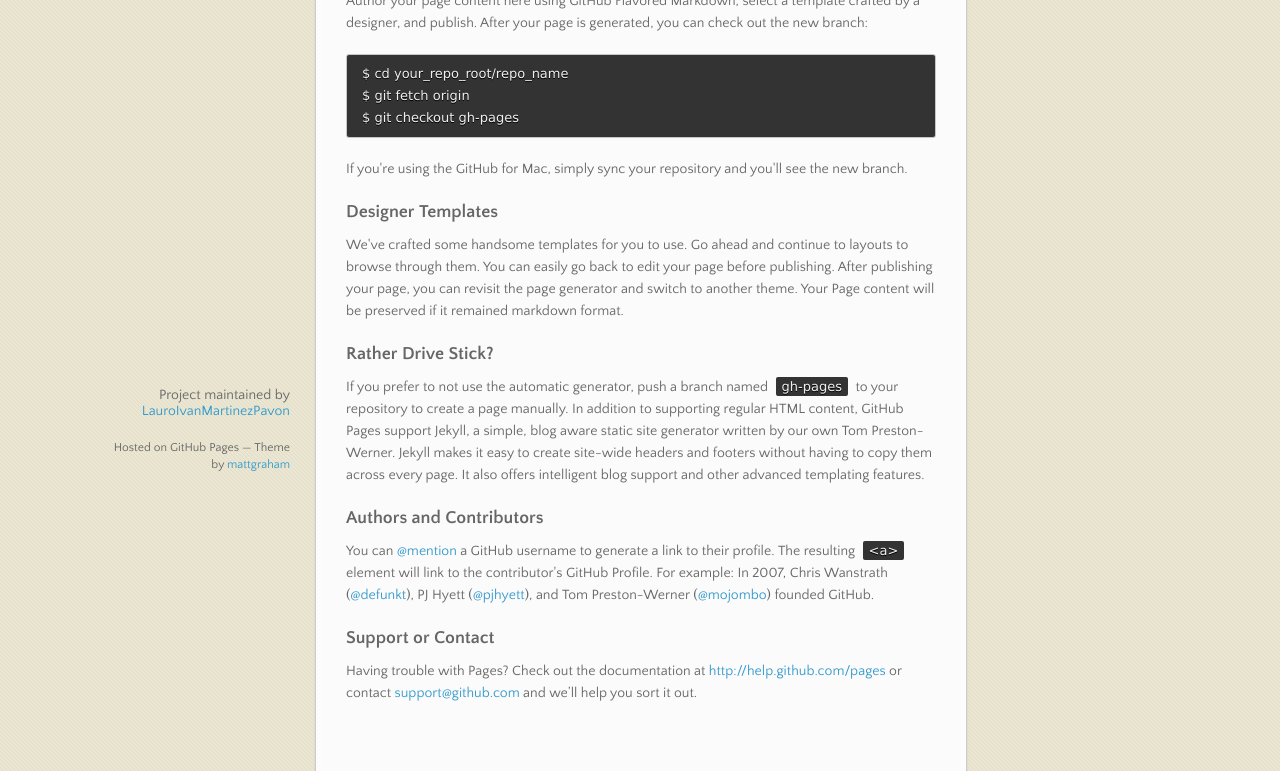
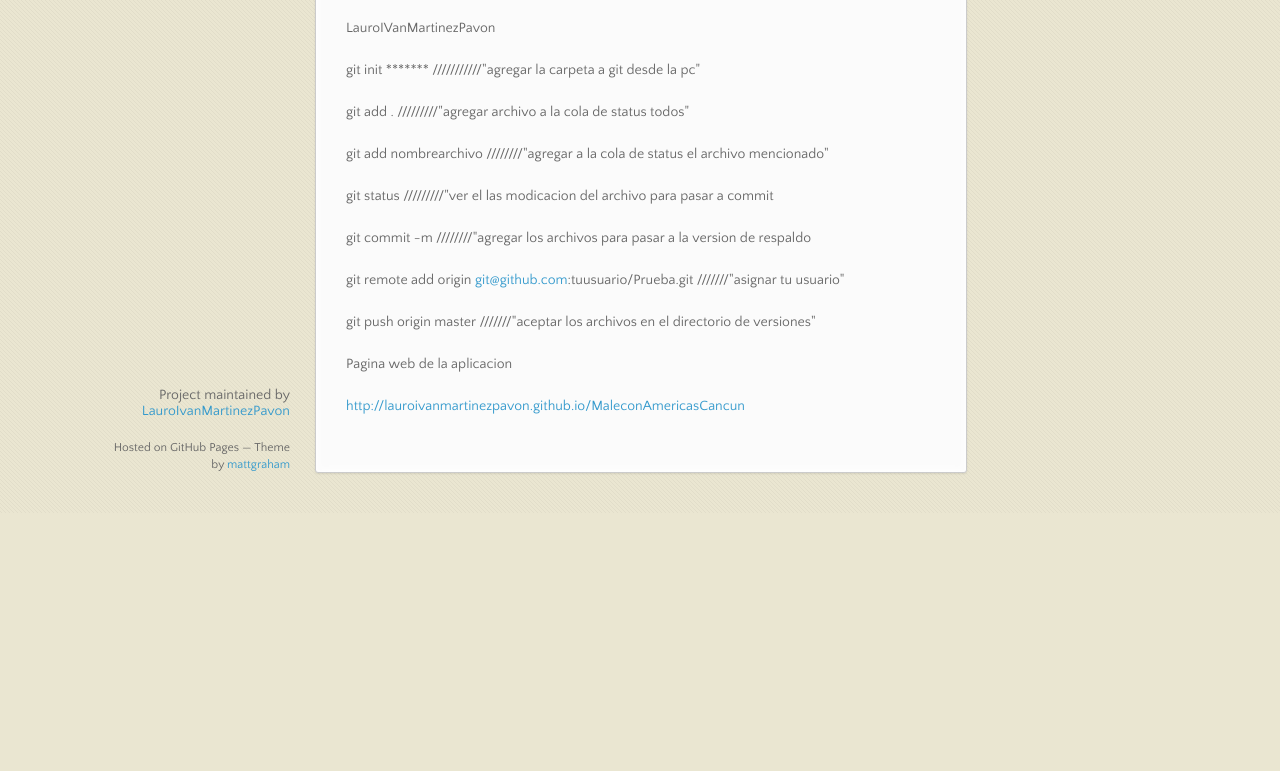
Before and after one commit to LauroIvanMartinezPavon/MaleconAmericasCancun, a plain HTML site: page index.html in a window 1280 px wide. Shown: the part 287-1058 px from the top of the page. After the commit the page ends 800 px from the top, so only its background shows below. Drawn offline with nearby package versions, Linux system fonts and the light colour scheme.

```diff
--- a/index.html
+++ b/index.html
@@ -39,37 +39,30 @@
         <ul></ul>
       </nav>
       <section>
-        <h3>
-<a name="welcome-to-github-pages" class="anchor" href="#welcome-to-github-pages"><span class="octicon octicon-link"></span></a>Welcome to GitHub Pages.</h3>
+        <h1>
+<a name="maleconamericascancun" class="anchor" href="#maleconamericascancun"><span class="octicon octicon-link"></span></a>MaleconAmericasCancun</h1>
 
-<p>This automatic page generator is the easiest way to create beautiful pages for all of your projects. Author your page content here using GitHub Flavored Markdown, select a template crafted by a designer, and publish. After your page is generated, you can check out the new branch:</p>
+<p>Desarrollo de Aplicacion de los Chiller clima-Flex</p>
 
-<pre><code>$ cd your_repo_root/repo_name
-$ git fetch origin
-$ git checkout gh-pages
-</code></pre>
+<p>LauroIVanMartinezPavon</p>
 
-<p>If you're using the GitHub for Mac, simply sync your repository and you'll see the new branch.</p>
+<p>git init  ******* ///////////"agregar la carpeta a git desde la pc"</p>
 
-<h3>
-<a name="designer-templates" class="anchor" href="#designer-templates"><span class="octicon octicon-link"></span></a>Designer Templates</h3>
+<p>git add .   /////////"agregar archivo a la cola de status todos"</p>
 
-<p>We've crafted some handsome templates for you to use. Go ahead and continue to layouts to browse through them. You can easily go back to edit your page before publishing. After publishing your page, you can revisit the page generator and switch to another theme. Your Page content will be preserved if it remained markdown format.</p>
+<p>git add nombrearchivo   ////////"agregar a la cola de status el archivo mencionado"</p>
 
-<h3>
-<a name="rather-drive-stick" class="anchor" href="#rather-drive-stick"><span class="octicon octicon-link"></span></a>Rather Drive Stick?</h3>
+<p>git status /////////"ver el las modicacion del archivo para pasar a commit</p>
 
-<p>If you prefer to not use the automatic generator, push a branch named <code>gh-pages</code> to your repository to create a page manually. In addition to supporting regular HTML content, GitHub Pages support Jekyll, a simple, blog aware static site generator written by our own Tom Preston-Werner. Jekyll makes it easy to create site-wide headers and footers without having to copy them across every page. It also offers intelligent blog support and other advanced templating features.</p>
+<p>git commit -m ////////"agregar los archivos para pasar a la version de respaldo</p>
 
-<h3>
-<a name="authors-and-contributors" class="anchor" href="#authors-and-contributors"><span class="octicon octicon-link"></span></a>Authors and Contributors</h3>
+<p>git remote add origin <a href="mailto:git@github.com">git@github.com</a>:tuusuario/Prueba.git ///////"asignar tu usuario"</p>
 
-<p>You can <a href="https://github.com/blog/821" class="user-mention">@mention</a> a GitHub username to generate a link to their profile. The resulting <code>&lt;a&gt;</code> element will link to the contributor's GitHub Profile. For example: In 2007, Chris Wanstrath (<a href="https://github.com/defunkt" class="user-mention">@defunkt</a>), PJ Hyett (<a href="https://github.com/pjhyett" class="user-mention">@pjhyett</a>), and Tom Preston-Werner (<a href="https://github.com/mojombo" class="user-mention">@mojombo</a>) founded GitHub.</p>
+<p>git push origin master   ///////"aceptar los archivos en el directorio de versiones"</p>
 
-<h3>
-<a name="support-or-contact" class="anchor" href="#support-or-contact"><span class="octicon octicon-link"></span></a>Support or Contact</h3>
+<p>Pagina web de la aplicacion</p>
 
-<p>Having trouble with Pages? Check out the documentation at <a href="http://help.github.com/pages">http://help.github.com/pages</a> or contact <a href="mailto:support@github.com">support@github.com</a> and we’ll help you sort it out.</p>
+<p><a href="http://lauroivanmartinezpavon.github.io/MaleconAmericasCancun">http://lauroivanmartinezpavon.github.io/MaleconAmericasCancun</a></p>
       </section>
       <footer>
         <p>Project maintained by <a href="https://github.com/LauroIvanMartinezPavon">LauroIvanMartinezPavon</a></p>
```
Also changed, not shown: params.json (+1 -1 lines).
